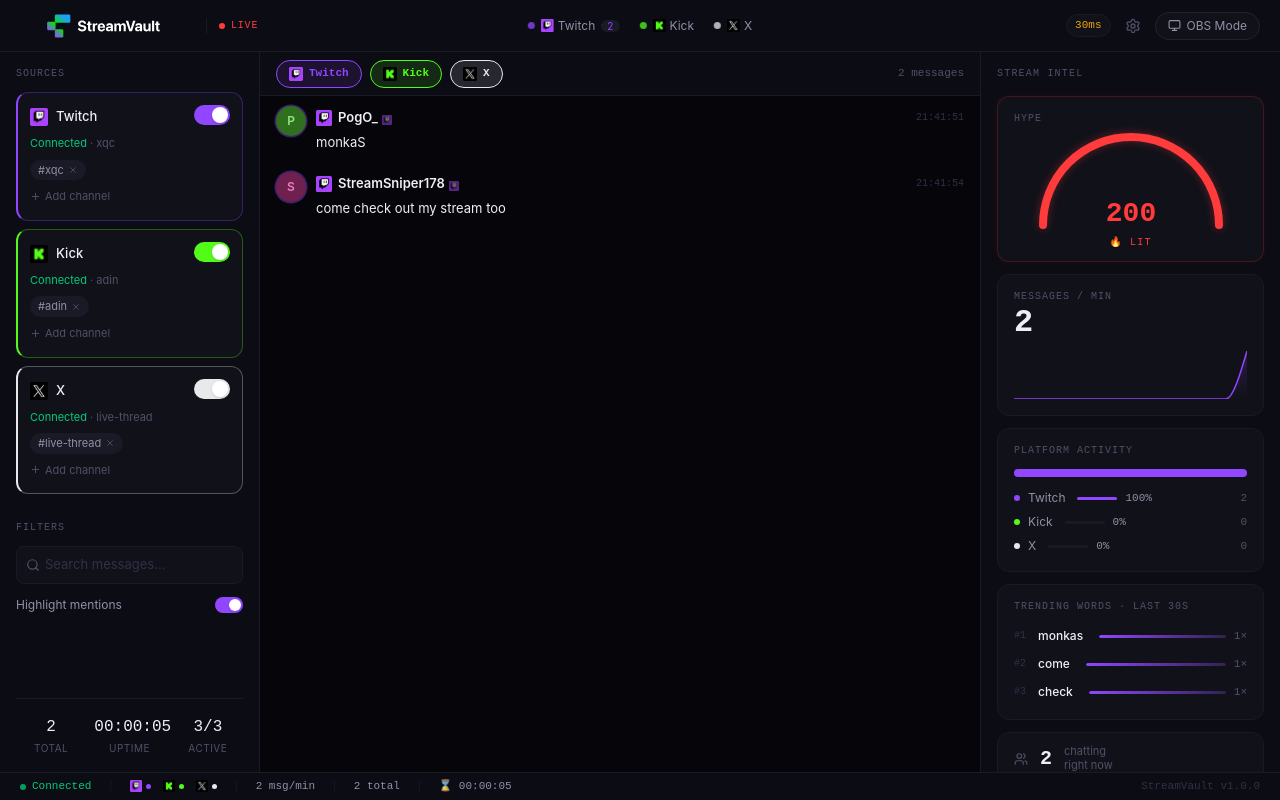
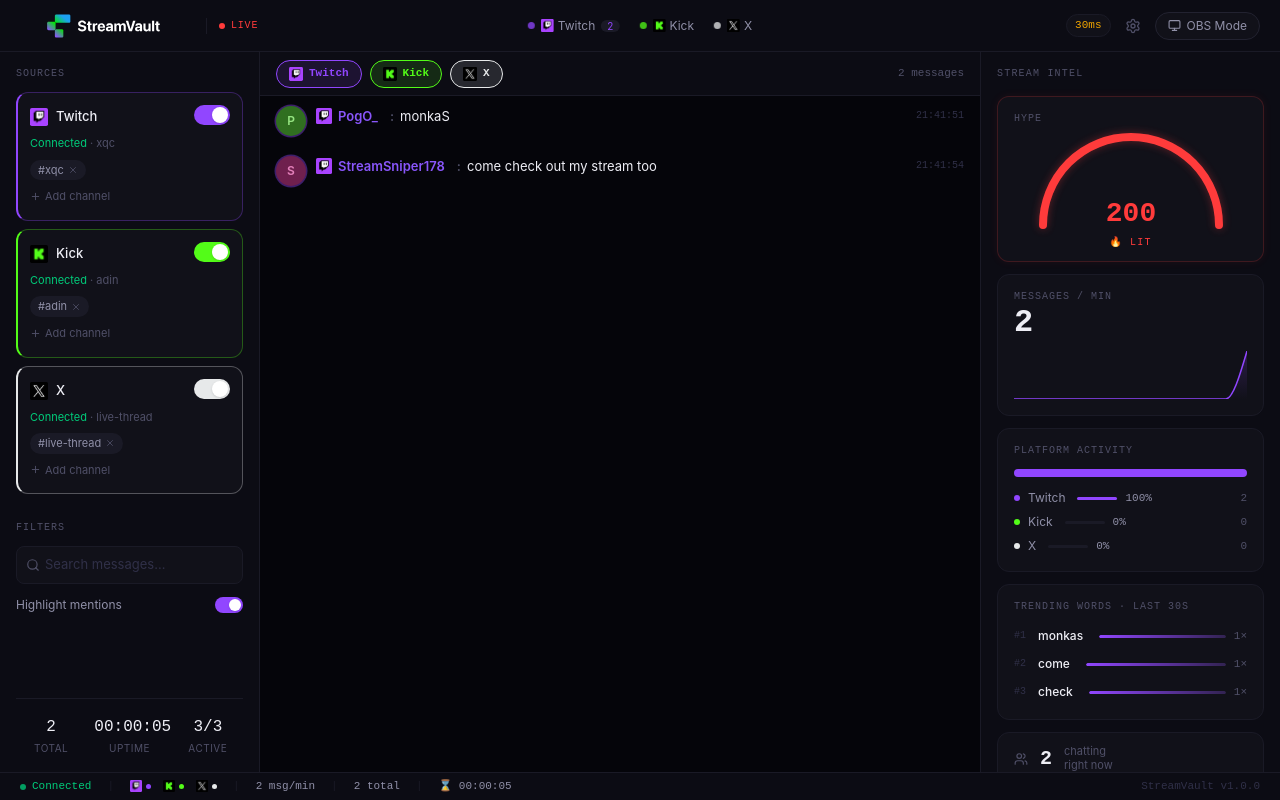
Before and after one commit to petrnzi/streamvault, a React (Vite) app: page / in a window 1280 px wide. Built offline with nearby package versions, Linux system fonts and the light colour scheme.

Commit message:
Update ChatMessage.tsx

```diff
--- a/src/components/chat/ChatMessage.tsx
+++ b/src/components/chat/ChatMessage.tsx
@@ -3,11 +3,29 @@
 import { Bookmark, Flag, Heart, Pin, Repeat2 } from "lucide-react";
 import type { ChatMessage as Msg, MessageSegment } from "@/types";
 import { PlatformBadge } from "@/components/ui/PlatformBadge";
-import { PlatformLogo } from "@/components/ui/PlatformLogo";
 import { UserAvatar } from "@/components/ui/UserAvatar";
 import { UserBadges } from "@/components/ui/UserBadges";
 import { PLATFORM_META } from "@/lib/platforms";
 import { formatTime, formatNumber } from "@/lib/formatters";
+
+// ── Platform username colors ───────────────────────────────────────────────────
+
+const PLATFORM_USERNAME_COLOR: Record<string, string> = {
+  twitch: "#8956FB",
+  kick: "#00E701",
+  x: "#1DA1F2",
+};
+
+// ── Premium animated gradient (subscribers + verified) ────────────────────────
+
+const PREMIUM_GRADIENT_STYLE: React.CSSProperties = {
+  background: "linear-gradient(90deg, #1DA1F2, #00E701, #8956FB, #1DA1F2)",
+  backgroundSize: "300% 100%",
+  WebkitBackgroundClip: "text",
+  WebkitTextFillColor: "transparent",
+  backgroundClip: "text",
+  animation: "premiumGradient 1.8s linear infinite",
+};
 
 // ── Animation ──────────────────────────────────────────────────────────────────
 
@@ -19,17 +37,6 @@
     scale: 1,
     transition: { duration: 0.16, ease: [0.16, 1, 0.3, 1] as [number, number, number, number] },
   },
-};
-
-// ── Premium username gradient (subscribers + verified users) ───────────────────
-
-const PREMIUM_GRADIENT_STYLE: React.CSSProperties = {
-  background: "linear-gradient(90deg, #1DA1F2, #00E701, #8956FB, #1DA1F2)",
-  backgroundSize: "300% 100%",
-  WebkitBackgroundClip: "text",
-  WebkitTextFillColor: "transparent",
-  backgroundClip: "text",
-  animation: "premiumGradient 1.8s linear infinite",
 };
 
 // ── Segment renderer ───────────────────────────────────────────────────────────
@@ -67,6 +74,7 @@
   const isEvent = message.isSubEvent || message.isFollowEvent;
   const padY = compact ? 6 : 10;
   const isPremium = message.author.isSubscriber || message.author.isVerified;
+  const usernameColor = PLATFORM_USERNAME_COLOR[message.platform] ?? "#EEEEF5";
 
   let extraStyle: React.CSSProperties = {};
   let banner: React.ReactNode = null;
@@ -101,48 +109,56 @@
 
       <div className="min-w-0 flex-1">
         {banner}
-        <div className="flex items-center gap-1.5">
-          {showBadges && <PlatformBadge platform={message.platform} />}
 
-          {/* Username: premium = animated gradient, normal = white + platform logo */}
-          <span className="inline-flex items-center gap-1">
+        {/* Single line: badge · username · user-badges · timestamp · message */}
+        <div className="flex flex-wrap items-baseline gap-x-1.5 gap-y-0">
+          {showBadges && (
+            <span className="inline-flex items-center self-center">
+              <PlatformBadge platform={message.platform} />
+            </span>
+          )}
+
+          {/* Username */}
+          {isPremium ? (
             <span
-              className="cursor-pointer truncate font-semibold transition-[filter] hover:brightness-125"
-              style={isPremium ? { ...PREMIUM_GRADIENT_STYLE, fontSize: 13 } : { color: "#EEEEF5", fontSize: 13 }}
+              className="cursor-pointer font-semibold transition-[filter] hover:brightness-125"
+              style={{ ...PREMIUM_GRADIENT_STYLE, fontSize: 13, flexShrink: 0 }}
             >
               {message.author.displayName}
             </span>
-            {!isPremium && (
-              <span className="flex-shrink-0 opacity-50">
-                <PlatformLogo platform={message.platform} size={10} />
+          ) : (
+            <span
+              className="cursor-pointer font-semibold transition-[filter] hover:brightness-125"
+              style={{ color: usernameColor, fontSize: 13, flexShrink: 0 }}
+            >
+              {message.author.displayName}
             </span>
           )}
-          </span>
 
+          {/* User role badges */}
           {showBadges && (
+            <span className="inline-flex items-center self-center">
               <UserBadges badges={message.author.badges} platform={message.platform} />
-          )}
-          {showTimestamp && (
-            <span className="ml-auto font-mono text-2xs text-text-disabled">
-              {formatTime(message.timestamp)}
             </span>
           )}
-        </div>
 
-        <div
-          className="mt-0.5 break-words text-text-primary"
+          {/* Colon separator */}
+          <span className="font-semibold text-text-muted" style={{ fontSize: 13 }}>:</span>
+
+          {/* Message inline */}
+          {message.isDeleted ? (
+            <span className="text-text-muted line-through" style={{ fontSize }}>
+              🔇 Message removed
+            </span>
+          ) : (
+            <span
+              className="break-words text-text-primary"
               style={{
                 fontSize,
                 lineHeight: 1.55,
                 fontStyle: isEvent ? "italic" : undefined,
-            color: message.isDeleted ? "#505068" : undefined,
-            textDecoration: message.isDeleted ? "line-through" : undefined,
               }}
             >
-          {message.isDeleted ? (
-            "🔇 Message removed"
-          ) : (
-            <>
               {isEvent && <span className="mr-1">{message.isSubEvent ? "⭐" : "🔔"}</span>}
               {message.content.segments.map((s, i) => (
                 <Segment key={i} seg={s} color={meta.color} />
@@ -155,7 +171,14 @@
                   )}
                 </span>
               )}
-            </>
+            </span>
+          )}
+
+          {/* Timestamp — pushed to end */}
+          {showTimestamp && (
+            <span className="ml-auto font-mono text-2xs text-text-disabled self-center">
+              {formatTime(message.timestamp)}
+            </span>
           )}
         </div>
       </div>
```
Lines whose indentation alone changed are shown as unchanged.
